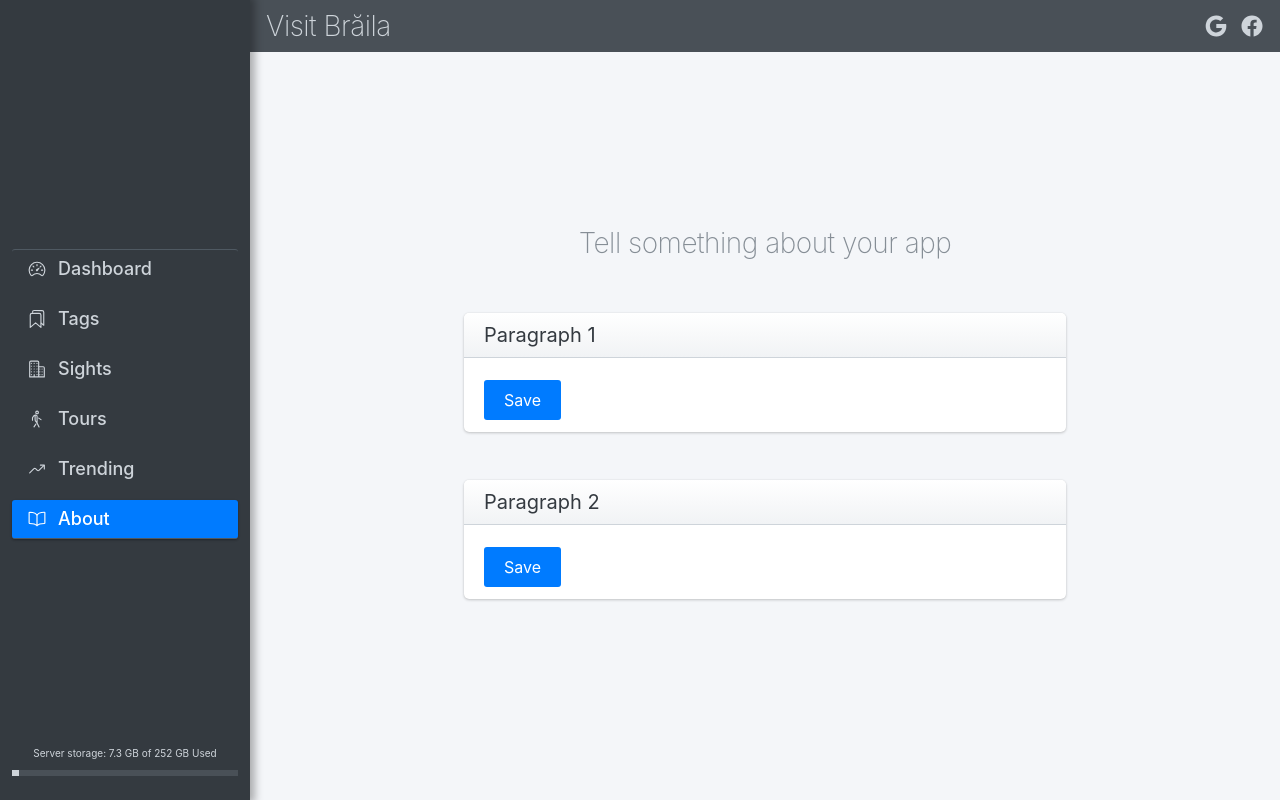
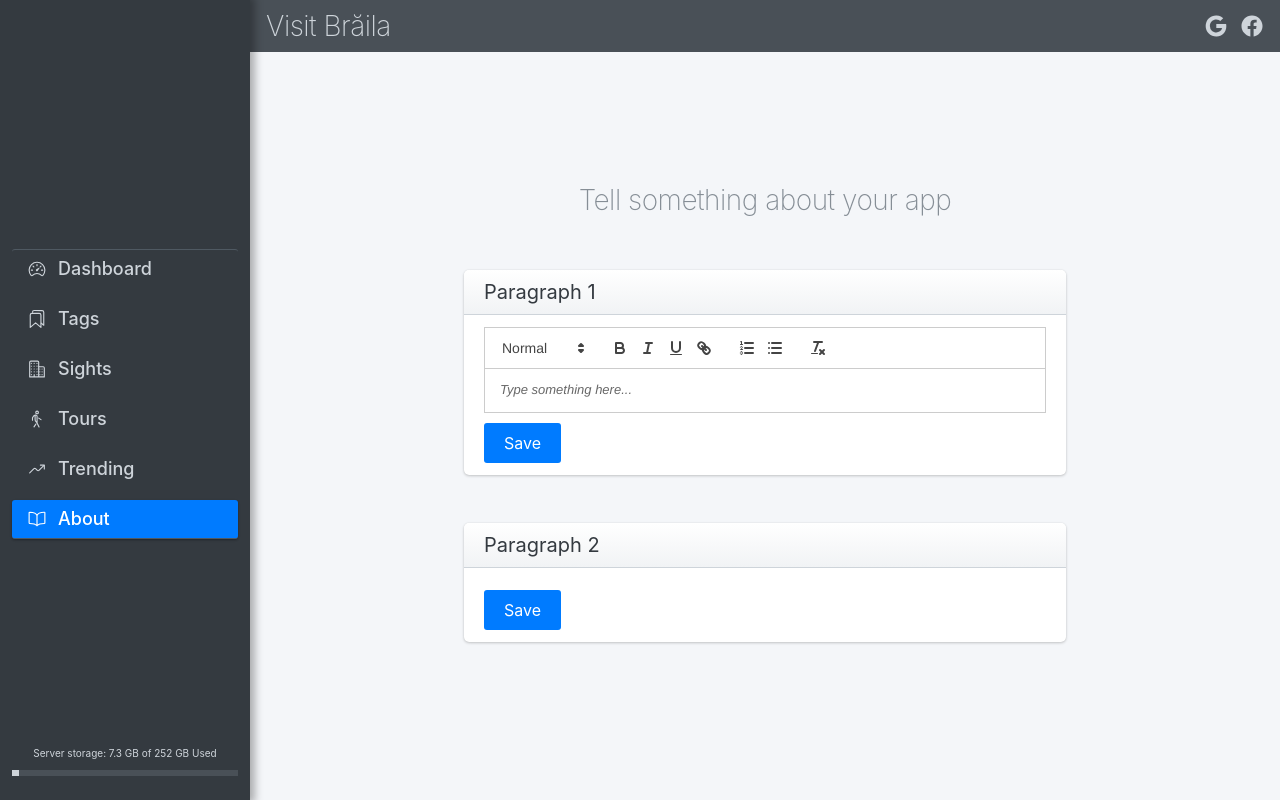
Before and after one commit to MoryokaV/Visit-Braila, a Flask app: page /admin/about in a window 1280 px wide. Run offline with Flask 2, Linux system fonts and the light colour scheme; the visitor is signed in with stand-in values (Sample User, id 1); data that the repository does not hold is empty; some libraries are stand-ins or nearby versions.

Commit message:
preserve tabs in quill & loading 400ms & create tab-title css class

```diff
--- a/backend/static/css/style.css
+++ b/backend/static/css/style.css
@@ -46,6 +46,15 @@ a {
     font-weight: 500;
     letter-spacing: 0.25;
     font-size: 2rem;
+}
+
+.tab-title {
+    max-width: 90%;
+    font-weight: 200;
+    letter-spacing: -0.5px;
+    font-size: 2.8rem;
+    color: #868e96;
+    text-align: center;
 }
 
 .group {
--- a/backend/static/js/about.js
+++ b/backend/static/js/about.js
@@ -28,10 +28,11 @@ $(document).ready(async function() {
   const contents = await $.getJSON("/api/fetchAboutParagraphs");
 
   // P1
-  $("#paragraph-1-content").html(contents[0].content);
   paragraph1 = new Quill("#paragraph-1-content", {
     theme: "snow",
+    placeholder: "Type something here...",
   });
+  $("#paragraph-1-content .ql-editor").html(contents[0].content);
 
   paragraph1.on('text-change', function() {
     if(paragraph1.getLength() > LIMIT){
@@ -44,10 +45,11 @@ $(document).ready(async function() {
   });
 
   // P2
-  $("#paragraph-2-content").html(contents[1].content);
   paragraph2 = new Quill("#paragraph-2-content", {
     theme: "snow",
+    placeholder: "Type something here...",
   });
+  $("#paragraph-2-content .ql-editor").html(contents[1].content);
 
   paragraph2.on('text-change', function() {
     if(paragraph2.getLength() > LIMIT){
--- a/backend/static/js/utils.js
+++ b/backend/static/js/utils.js
@@ -2,7 +2,7 @@ export const getFilename = path => path.substring(path.lastIndexOf('/') + 1);
 
 // Loading animation
 export const startLoadingAnimation = container => container.find(`button[type="submit"]`).addClass("loading-btn");
-export const endLoadingAnimation = container => setTimeout(() => container.find(`button[type="submit"]`).removeClass("loading-btn"), 500);
+export const endLoadingAnimation = container => setTimeout(() => container.find(`button[type="submit"]`).removeClass("loading-btn"), 400);
 
 // Form Validation
 export const nameRegExp = "^[A-Za-z][A-Za-z0-9,.\"'() ]*$"
--- a/backend/templates/about.html
+++ b/backend/templates/about.html
@@ -72,7 +72,7 @@
 
     <!-- MAIN CONTENT -->
     <main class="col">
-      <h2 class="title" style="color: #868e96;">Tell something about your app</h2>
+      <h2 class="tab-title">Tell something about your app</h2>
 
       <div class="center wrap" style="max-width: 100%; margin-top: 3.2rem;">
         <div class="card big-card">
--- a/backend/templates/trending.html
+++ b/backend/templates/trending.html
@@ -71,7 +71,7 @@
 
     <!-- MAIN CONTENT -->
     <main class="col">
-      <h2 class="title" style="color: #868e96;">Trending sights</h2>
+      <h2 class="tab-title">Trending sights</h2>
 
       <div class="row trending-container"></div>
 
```
Also changed, not shown: backend/static/js/modal.js (+4 -4 lines).
